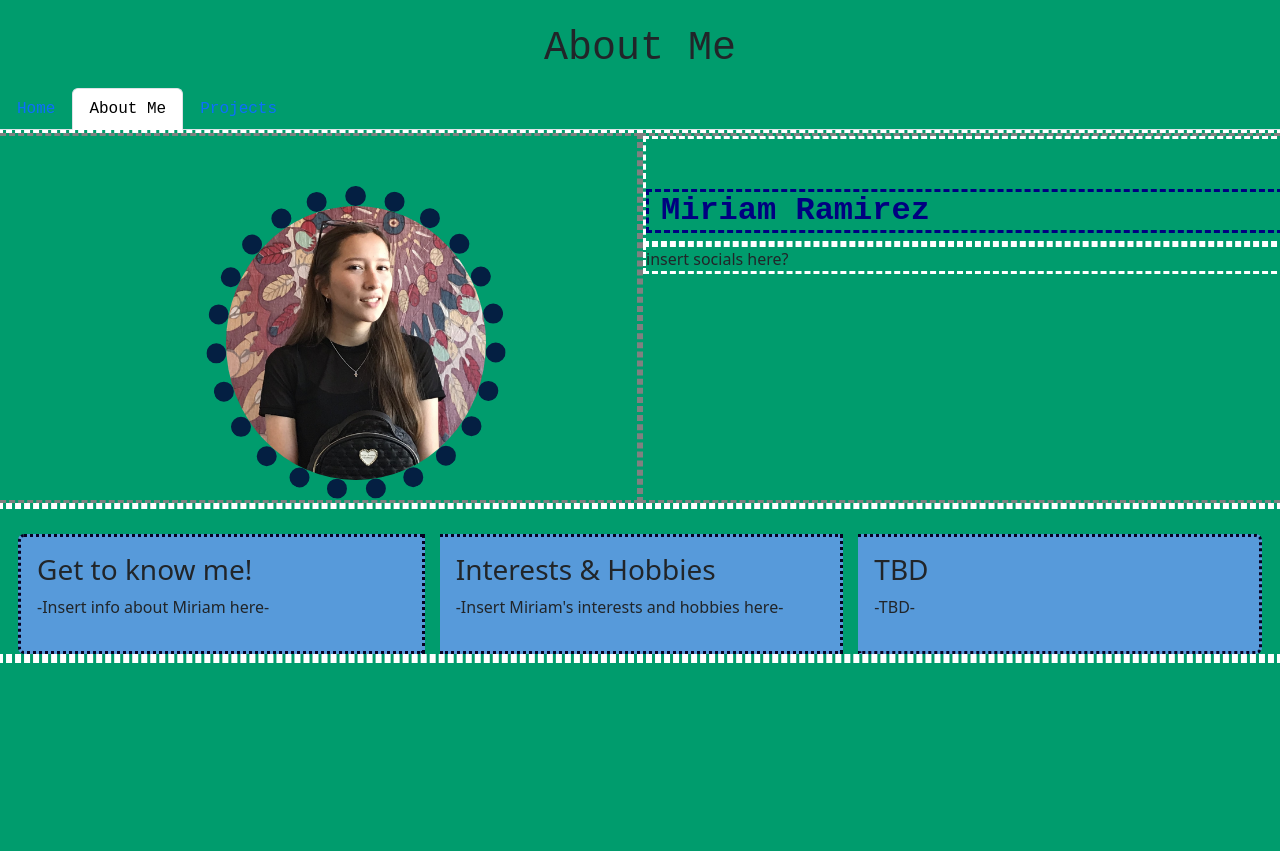
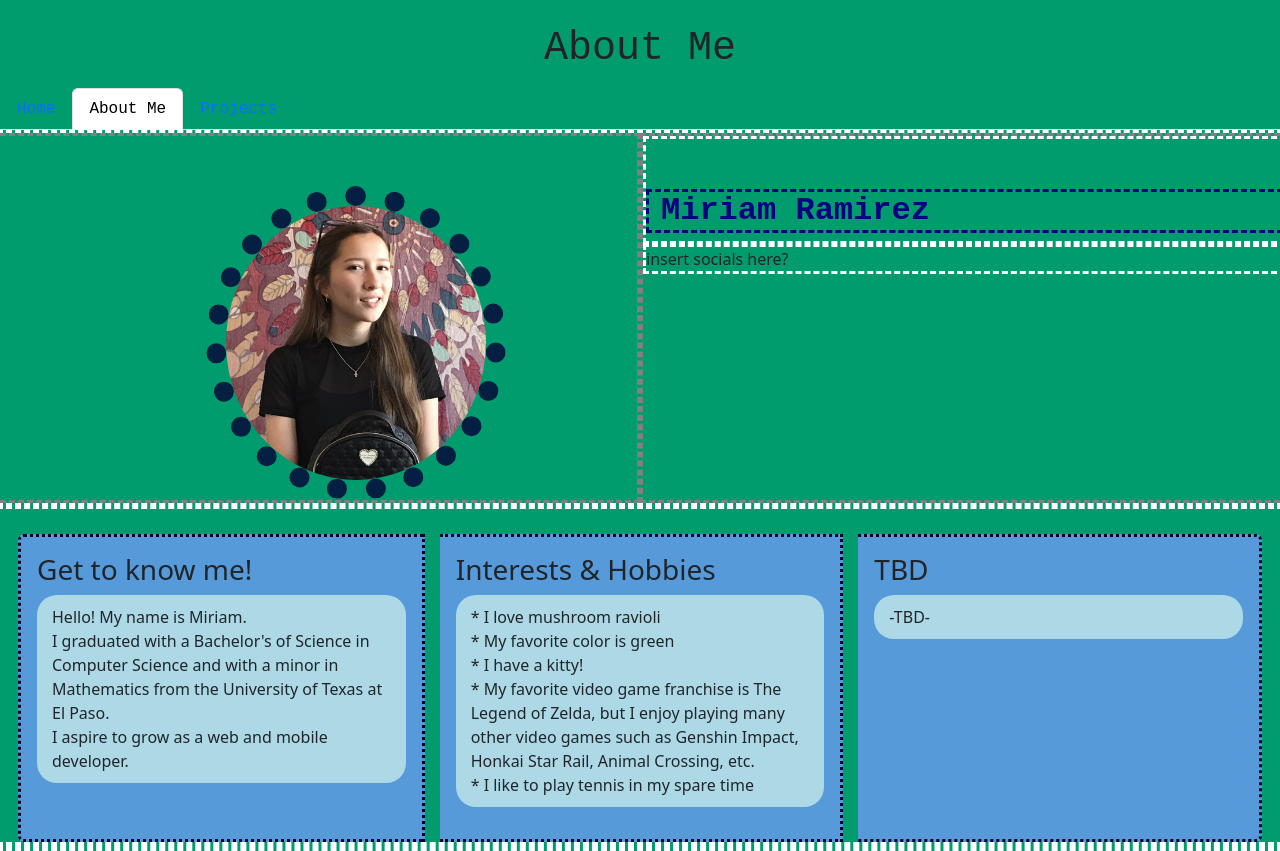
Before and after one commit to miriamrami/meow-port-app, a React (Create React App) app in the folder meow-port-app/: page /AboutMe.js in a window 1280 px wide. Before the commit the page ends 800 px from the top, so only its background shows below. Built offline with nearby package versions, Linux system fonts and the light colour scheme.

Commit message:
added padding, and text to p in AbtMe.js

```diff
--- a/meow-port-app/src/AboutMe.js
+++ b/meow-port-app/src/AboutMe.js
@@ -42,14 +42,28 @@ const AboutMe = () => {
 						{/*<img src="..." className="card-img" alt="cat"/>*/}
 						<div className="card-body">
 							<h3 className="card-name">Get to know me!</h3>
-							<p>-Insert info about Miriam here-</p>
+							<p>Hello! My name is Miriam. <br/> I graduated with a Bachelor's of Science in Computer Science and with a minor in Mathematics from the University of Texas at El Paso.<br/>
+							I aspire to grow as a web and mobile developer.
+							</p>
 						</div>
 					</div>
 					<div className="card">
 						{/*<img src="..." className="card-img" alt="cat"/>*/}
 						<div className="card-body">
 							<h3 className="card-name">Interests & Hobbies</h3>
-							<p>-Insert Miriam's interests and hobbies here-</p>
+							<p>
+							* I love mushroom ravioli<br/>
+							* My favorite color is green<br/>
+							* I have a kitty!<br/>
+							* My favorite video game franchise is The Legend of Zelda, but I enjoy playing many other video games such as Genshin Impact, Honkai Star Rail, Animal Crossing, etc.<br/>
+							* I like to play tennis in my spare time
+
+
+
+
+
+
+							</p>
 						</div>
 					</div>
 					<div className="card">
--- a/meow-port-app/src/cssFiles/AboutMe.css
+++ b/meow-port-app/src/cssFiles/AboutMe.css
@@ -46,6 +46,15 @@ img{
 
 }
 
+p{
+    padding-top: 10px;
+    padding-left: 15px;
+    padding-right: 15px;
+    padding-bottom: 10px;
+    background-color: lightblue;
+    border-radius: 20px;
+}
+
 /*EDIT AS PROJECT ADVANCES - USING FOR VISUAL REFERENCE*/
 .row{
     border-style: dashed;
```
